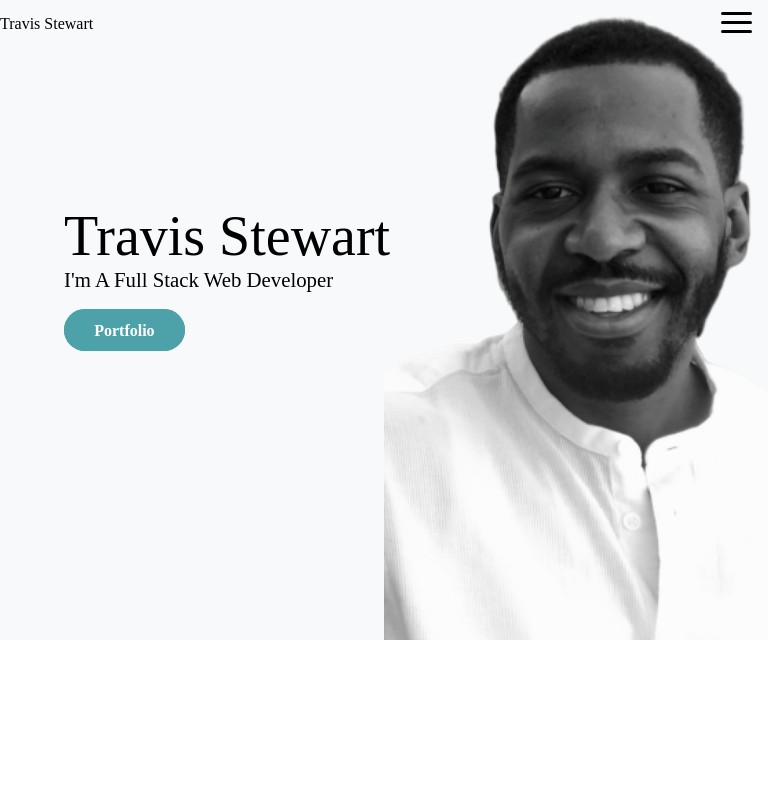
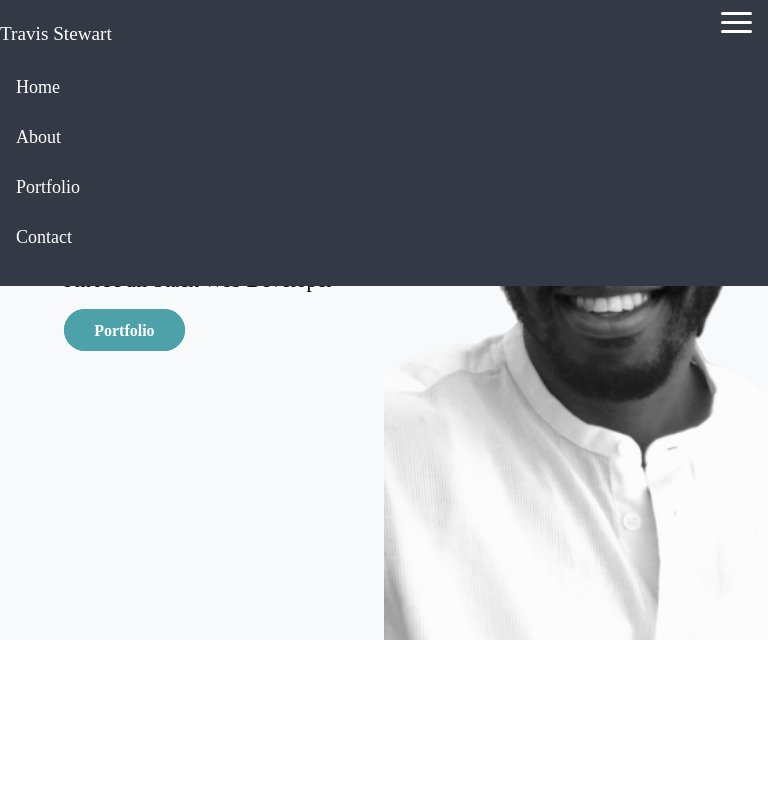
Before and after one commit to travisstew/travis-portfolio, a plain HTML site: page index.html in a window 768 px wide. Both pictures are taken after a click on the link 736 px from the left and 22 px from the top of the page. Shown: the top 800 px of the page. Drawn offline with nearby package versions, Linux system fonts and the light colour scheme; a web font is replaced by a local one.

Commit message:
responsive navbar

```diff
--- a/css/index2.css
+++ b/css/index2.css
@@ -305,11 +305,18 @@ footer img{
 @media only screen and (min-width: 768px) and (max-width: 840px){
 
   /*==========  responsive nav ========================= */
+
+
   .menu{
+    display: none;
+  }
+  #nav-name{
     display: none;
   }
   .brand-title{
     display: block;
+    font-size: larger;
+    padding-bottom: 19px;
   }
   .toggle-button{
     position: absolute;
@@ -321,7 +328,7 @@ footer img{
     width: 31px;
     height: 21px;
   }
-  .toggle-button .bar{
+ .bar{
   height: 3px;
   width: 100%;
   background-color: black;
@@ -352,4 +359,34 @@ footer img{
   }
 
 
+    /* === nav menu click ==== */
+    .menu1{
+      display: grid;
+      background: #343A45;
+    }
+    .nav1{
+      background: #343A45;
+      color: white;
+    }
+     .bar1{
+      background-color: white;
+      height: 3px;
+      width: 100%;
+      border-radius: 10px;
+    }
+
+    .span1{
+      color: white;
+    }
+    .li{
+      text-align: start;
+      padding-top: 1rem;
+      padding-bottom: 1rem;
+      padding-left: 1rem;
+    }
+
+      /* === end nav menu click ==== */
+
+
+
 }
--- a/js/index2.js
+++ b/js/index2.js
@@ -1,7 +1,10 @@
 $(document).ready(function () {
 
-    $(function() {
+    if ($('body').innerWidth() > 840 ){
+
       $(window).scroll(function () {
+
+
          if ($(this).scrollTop() < 20) {
             $('nav a').css('color', '#5c5c5c');
             $('nav').css('background','	rgb(245,245,245)');
@@ -20,8 +23,6 @@ $(document).ready(function () {
          }
          // == project section scroll === //
 
-
-
          if($(this).scrollTop() > 830){
           $('.slide').css('display','flex');
           $('.slide2').css('display','flex');
@@ -37,7 +38,11 @@ $(document).ready(function () {
           });
         }
       });
-   });
+
+    }
+
+
+  // ======== link to portfolio projects =======
 
    $('.portfolio-div div').on('click', function(){
         window.location.href = 'https://www.yahoo.com/'
@@ -45,6 +50,24 @@ $(document).ready(function () {
    })
 
 
+              // ======= responsive navbar =========
+   $('.toggle-button').on('click', function () {
+
+    //      $('.menu').css({'display':'grid','background':'#343A45'});
+    //  $('nav').css({'background':'#343A45','color':'white'});
+    //  $('.toggle-button .bar').css({'background-color':'white'});
+    //  $('nav a').css('color', 'white');
+    //  $('li').css({'text-align':'start','padding-top':'1rem','padding-botton':'1rem', 'padding-left':'1rem'});
+         $('.menu').toggleClass('menu1')
+     $('nav').toggleClass('nav1')
+     $('span').toggleClass('bar1');
+     $('nav a').toggleClass('span1')
+     $('li').toggleClass('li');
+
+     });
+
 
 
   });
+
+// }
```
Also changed, not shown: index.html (+1 -1 lines).
